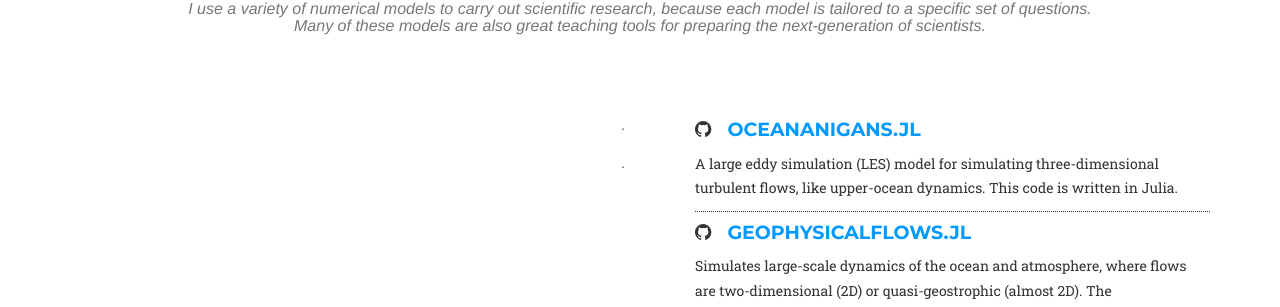
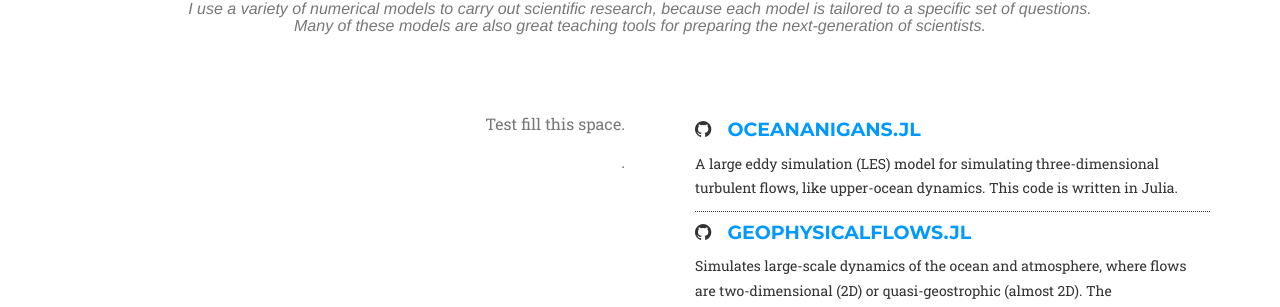
Before and after one commit to BrodiePearson/BrodiePearson.github.io, a Jekyll site: the page built from index.html, in a window 1280 px wide and 900 px high, scrolled down 4111 px. Shown: the part 147-454 px from the top of the window. Built offline with Jekyll 4.4.1, drawn with Linux system fonts in a browser that asks for light colours; nearby versions of some CDN libraries; some web fonts are replaced; library files that are not in the unit come from our copies; comment, search, counter and statistics services are not loaded.

Commit message:
Update index.html

```diff
--- a/index.html
+++ b/index.html
@@ -76,7 +76,7 @@ layout: default
             </div>
             <div class="row">
                 <div class="col-md-6 text-right">
-                    <p class="large text-muted">.</p>
+                    <p class="large text-muted">Test fill this space.</p>
                     <p class="large text-muted">.</p>
                 </div>
                 <div class="col-md-6">
```
